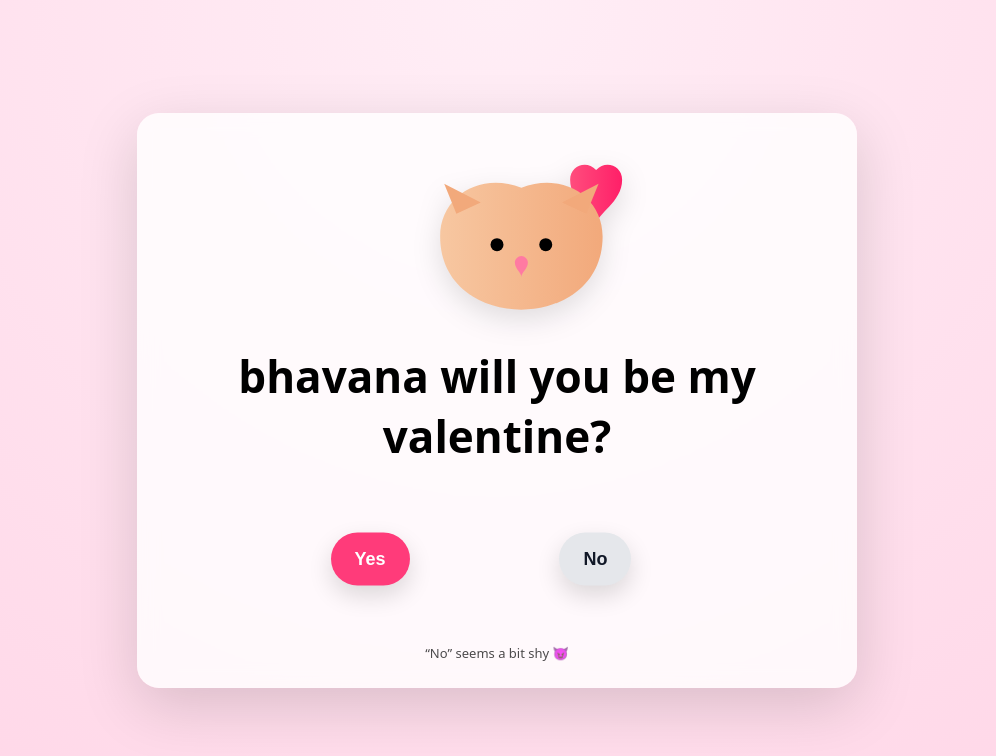
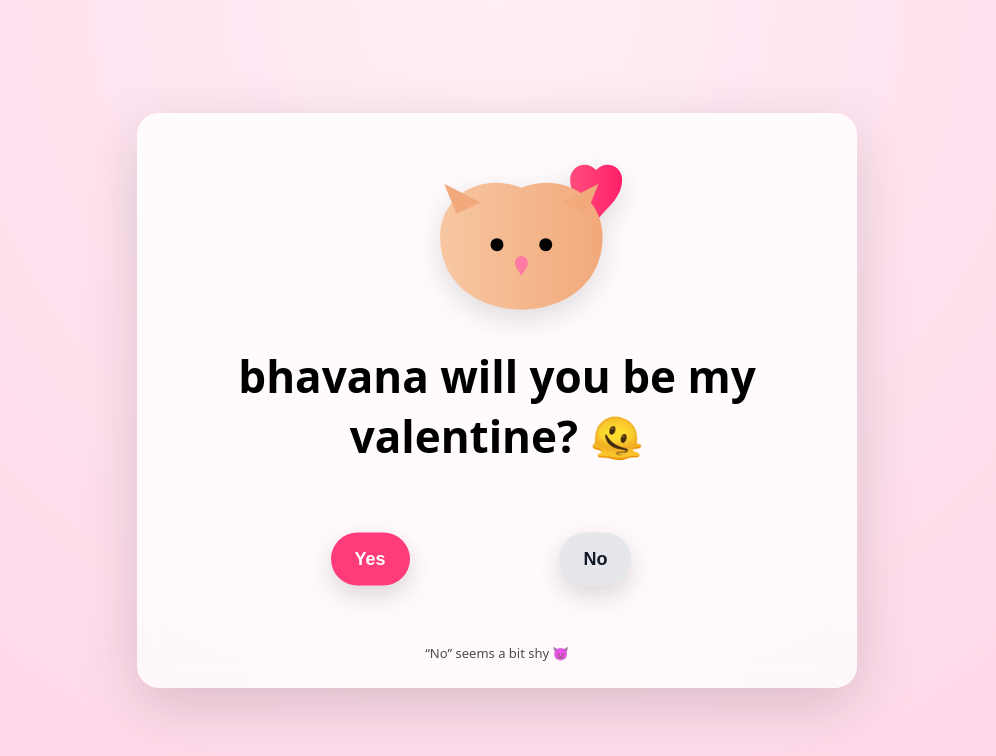
Before and after one commit to shreyashrc/test_html, a plain HTML site: page index.html in a window 1280 px wide. Shown: the whole page, without its empty margins (143-1139 px from the left). Drawn offline with nearby package versions, Linux system fonts and the light colour scheme.

Commit message:
test_html

```diff
--- a/index.html
+++ b/index.html
@@ -171,7 +171,7 @@
             fill="#ff7aa2"/>
     </svg>
 
-    <h1>bhavana will you be my valentine?</h1>
+    <h1>bhavana will you be my valentine? 🫠</h1>
 
     <section class="button-zone" id="zone">
       <button id="yesBtn">Yes</button>
```
